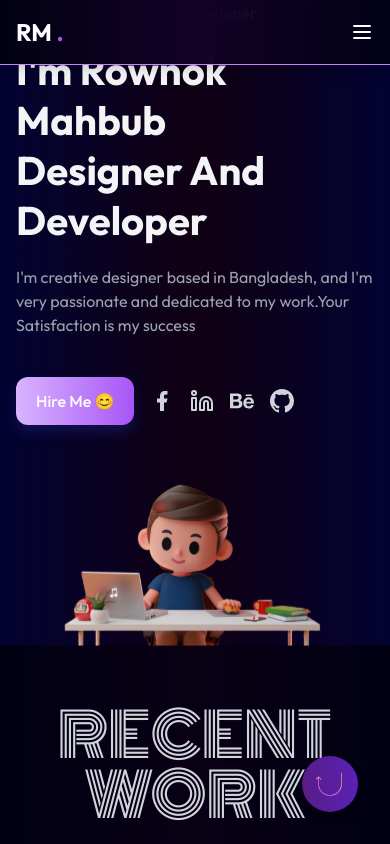
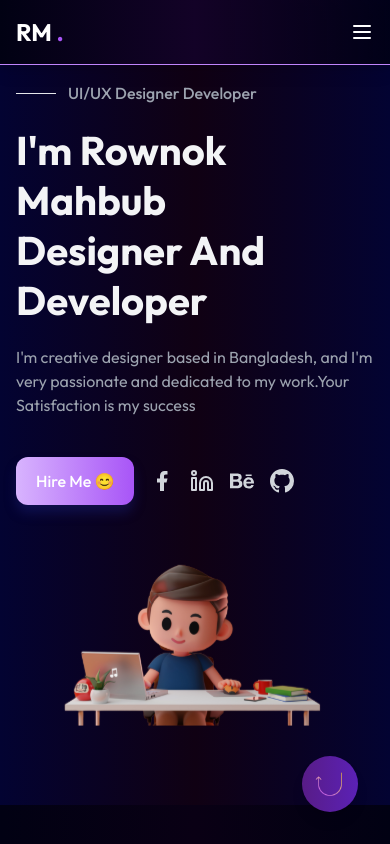
Before and after one commit to Mhatre2/Rutvik-Protfolio, a Next.js app: page / in a window 390 px wide. Shown: the top 844 px of the page. Built offline with nearby package versions, Linux system fonts and the light colour scheme.

Commit message:
update get in touch

```diff
--- a/Components/Home/Hero.js
+++ b/Components/Home/Hero.js
@@ -10,7 +10,7 @@ const Hero = () => {
   const [element,controls]= useScroll();
   return (
     <>
-    <div className="relative lg:h-screen lg:py-24 sm:pt-0 bg-gradient-to-r from-[#030332] via-[#100113] to-[#030332]" ref={element}>
+    <div className="relative lg:h-screen lg:py-24 sm:pt-0 py-20 bg-gradient-to-r from-[#030332] via-[#100113] to-[#030332]" ref={element}>
     <motion.div className="container my-auto grid grid-cols-1 lg:grid-cols-2 lg:gap-20 items-center lg:pt-24 "  variants={downAnimation}
                animate={controls}
                transition={{ delay: 0.2, type: "tween" }}>
```
